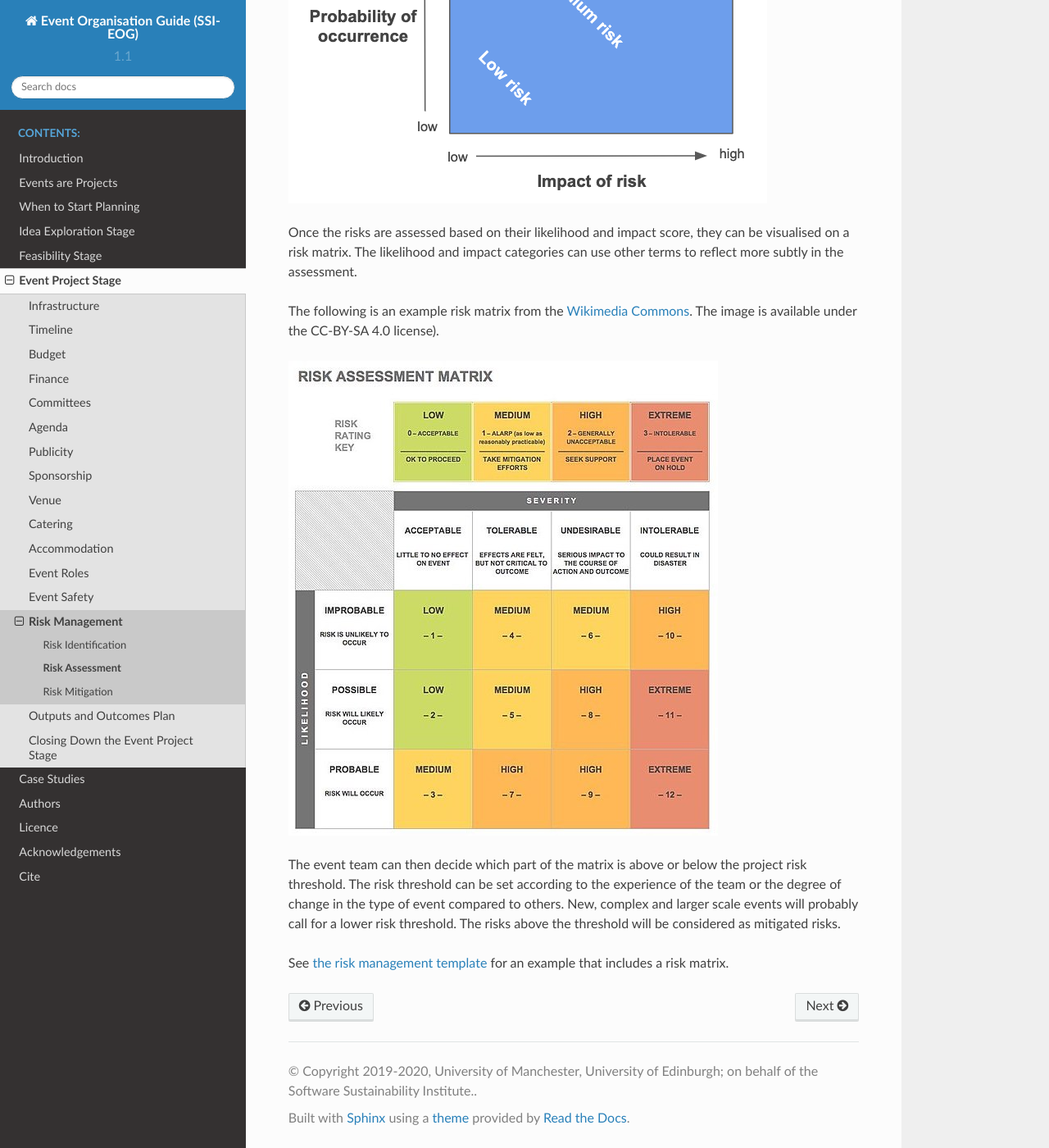
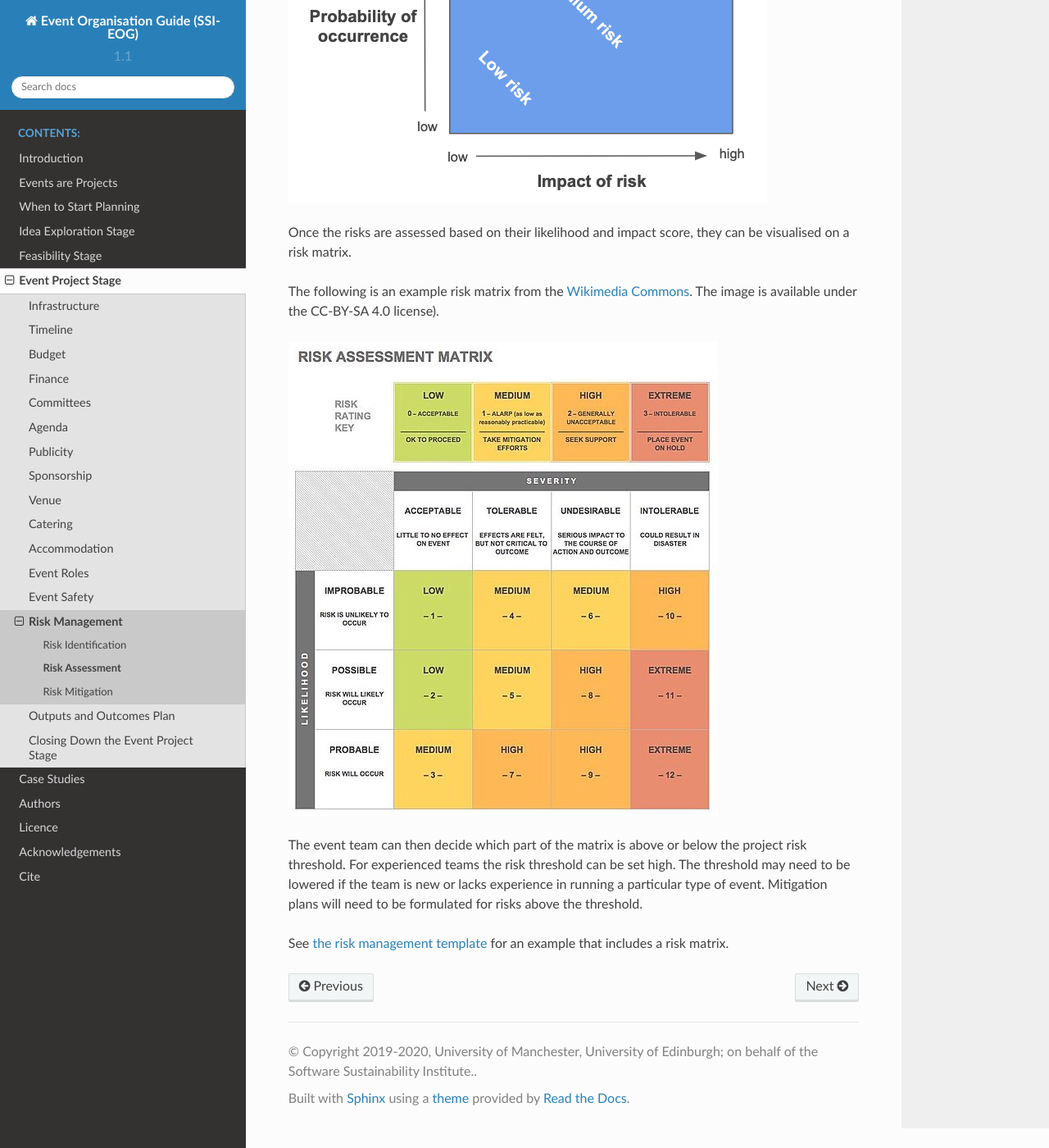
Before and after one commit to softwaresaved/event-organisation-guide, a Sphinx documentation site: the page built from docs/eog/eps-risk-management-assessment.rst, in a window 1280 px wide and 1400 px high, scrolled down 455 px. Shown: the whole window at 82% size. Built offline with Sphinx 7.4.7 and the Read the Docs theme 2.0.0, drawn with Linux system fonts in a browser that asks for light colours; some of the changed text lies outside the part shown.

Commit message:
re-write to be clearer and less clunky - #61

```diff
--- a/docs/eog/eps-risk-management-assessment.rst
+++ b/docs/eog/eps-risk-management-assessment.rst
@@ -2,21 +2,21 @@
 
 Risk Assessment
 ===============
-At the time of evaluation, the risks identified should be ranked by their likelihood and impact. The likelihood refers to the probability of risks actually happening, while impact is a score based on the most likely scenario and its ramifications after a potential risk happens.
+At the time of evaluation, the risks identified should be ranked by their likelihood and impact. The likelihood refers to the probability of risks actually happening, while impact is the consequences if a potential risk happened.
 
 The figure below illustrates the conceptual relationship between likelihood, impact and risk.
 
 .. figure:: img/risk-assessment-graph.png
   :alt: Risk assessment chart
 
-Once the risks are assessed based on their likelihood and impact score, they can be visualised on a risk matrix. The likelihood and impact categories can use other terms to reflect more subtly in the assessment.
+Once the risks are assessed based on their likelihood and impact score, they can be visualised on a risk matrix.
 
 The following is an example risk matrix from the `Wikimedia Commons <https://commons.wikimedia.org/wiki/File:IC-Risk-Assessment-Matrix-Template.jpg>`_. The image is available under the CC-BY-SA 4.0 license).
 
 .. figure:: img/536px-IC-Risk-Assessment-Matrix-Template.jpg
   :alt: Risk assessment matrix
 
-The event team can then decide which part of the matrix is above or below the project risk threshold. The risk threshold can be set according to the experience of the team or the degree of change in the type of event compared to others. New, complex and larger scale events will probably call for a lower risk threshold. The risks above the threshold will be considered as mitigated risks.
+The event team can then decide which part of the matrix is above or below the project risk threshold. For experienced teams the risk threshold can be set high. The threshold may need to be lowered if the team is new or lacks experience in running a particular type of event. Mitigation plans will need to be formulated for risks above the threshold.
 
 
 See `the risk management template  <https://zenodo.org/record/4088024>`_ for an example that includes a risk matrix.
```
